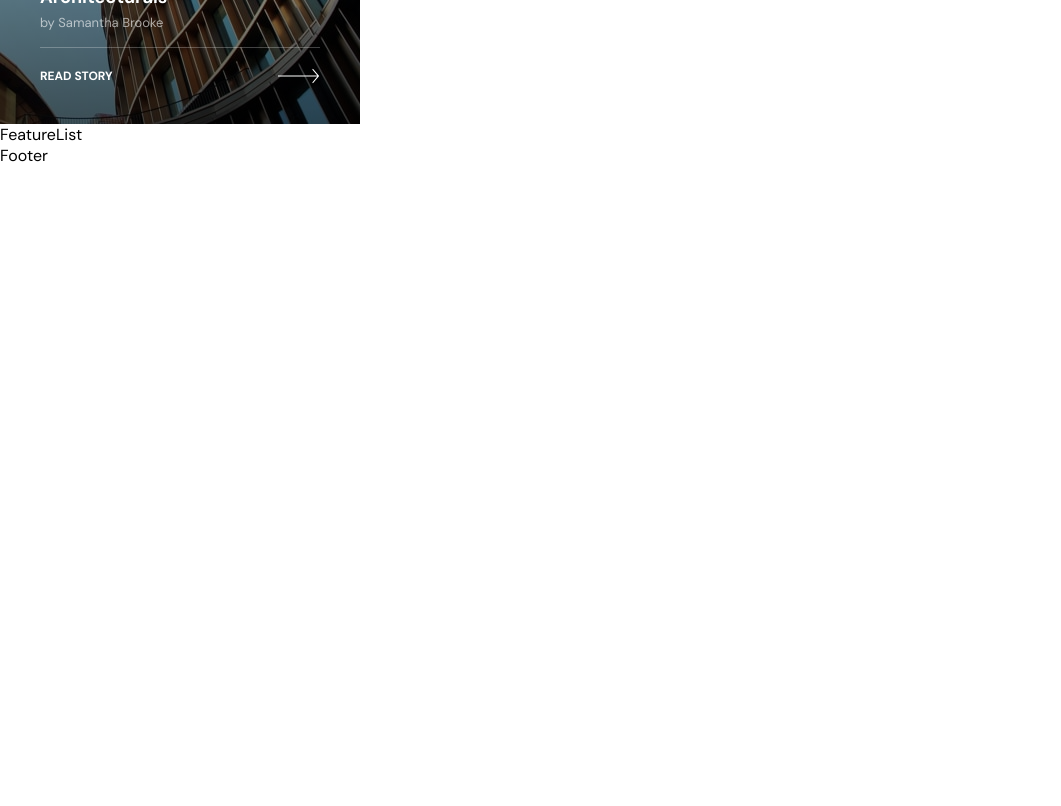
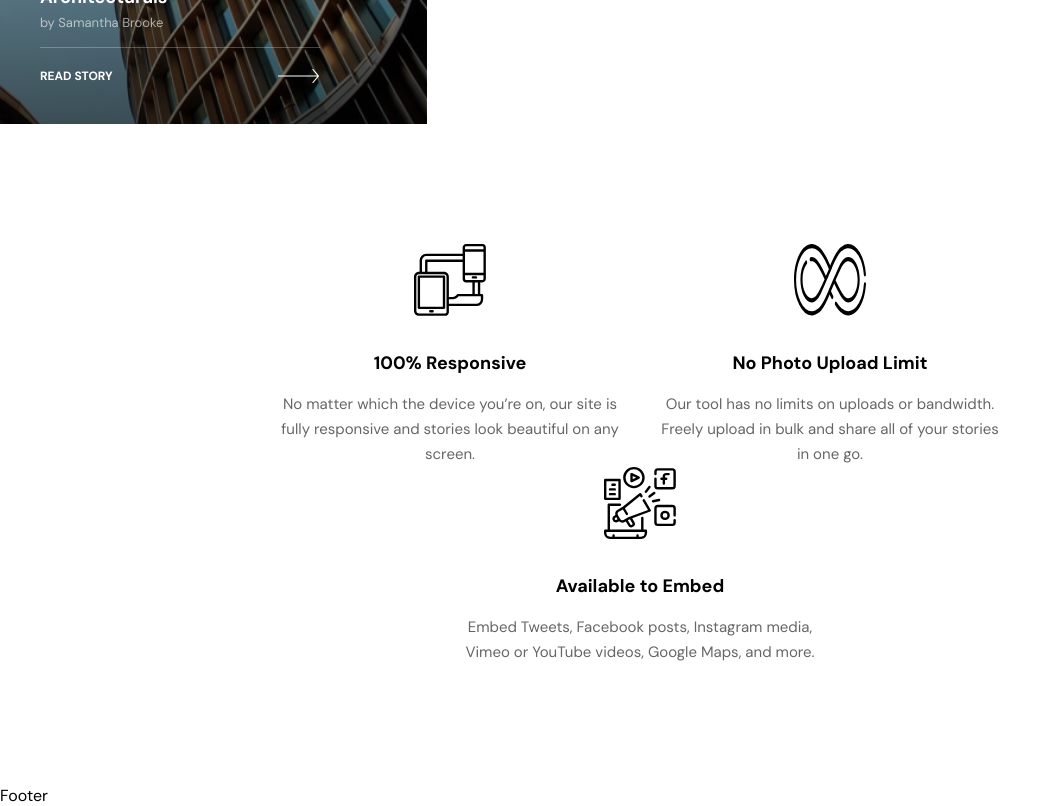
Before and after one commit to MrBeamer/photosnap, a React (Create React App) app: page / in a window 1280 px wide. Shown: the part 2900-3706 px from the top of the page, without its empty margins (0-1061 px from the left). Before the commit the page ends 3066 px from the top, so only its background shows below. Built offline with nearby package versions, Linux system fonts and the light colour scheme.

Commit message:
added featurelist

```diff
--- a/src/Pages/home/Home.jsx
+++ b/src/Pages/home/Home.jsx
@@ -7,7 +7,7 @@ export default function Home() {
     <main>
       <InfoCard />
       <Gallery />
-      <FeatureList />
+      <FeatureList style={{ margin: "120px 165px" }} />
     </main>
   );
 }
--- /dev/null
+++ b/src/components/feature/Feature.jsx
@@ -0,0 +1,13 @@
+import styles from "./feature.module.css";
+
+export default function Feature({ features }) {
+  return features.map((item, index) => {
+    return (
+      <div key={index} className={styles.container}>
+        <img className={styles.icon} src={item.icon} alt="icon" />
+        <h2 className={styles.title}>{item.title}</h2>
+        <p className={styles.description}>{item.desc}</p>
+      </div>
+    );
+  });
+}
--- /dev/null
+++ b/src/components/feature/feature.module.css
@@ -0,0 +1,25 @@
+.container {
+  text-align: center;
+  max-width: 350px;
+}
+
+.icon {
+  width: 72px;
+  height: 72px;
+}
+
+.title {
+  font-weight: 700;
+  font-size: 18px;
+  line-height: 25px;
+  color: var(--color-alpha);
+  margin: 30px 0 16px 0;
+}
+
+.description {
+  font-weight: 400;
+  font-size: 15px;
+  line-height: 25px;
+  color: var(--color-alpha);
+  opacity: 0.6;
+}
--- a/src/components/featureList/FeatureList.jsx
+++ b/src/components/featureList/FeatureList.jsx
@@ -1,5 +1,11 @@
 import styles from "./featureList.module.css";
+import Feature from "../feature/Feature";
+import { features } from "../../data.js";
 
-export default function FeatureList() {
-  return <div className={styles.container}>FeatureList</div>;
+export default function FeatureList({ ...rest }) {
+  return (
+    <div className={styles.container} {...rest}>
+      <Feature features={features.slice(0, 3)} />
+    </div>
+  );
 }
--- a/src/components/featureList/featureList.module.css
+++ b/src/components/featureList/featureList.module.css
@@ -0,0 +1,21 @@
+.container {
+  display: flex;
+  justify-content: center;
+  column-gap: 30px;
+  flex-wrap: wrap;
+}
+
+/* @media only screen and (max-width: 1020px) {
+} */
+
+@media only screen and (max-width: 768px) {
+  .container {
+    row-gap: 80px;
+  }
+}
+
+@media only screen and (max-width: 480px) {
+  .container {
+    row-gap: 56px;
+  }
+}
--- a/src/components/gallery/gallery.module.css
+++ b/src/components/gallery/gallery.module.css
@@ -1,8 +1,6 @@
 .grid {
   display: grid;
-  /* grid-template-columns: 1fr 1fr 1fr 1fr; */
-  grid-template-columns: repeat(auto-fit, 360px);
-  /* grid-template-rows: repeat(auto-fit, 500px); */
+  grid-template-columns: repeat(auto-fit, minmax(360px, 1fr));
 }
 
 .background {
@@ -51,17 +49,3 @@
   opacity: 0.25;
   margin: 16px 0 20px 0;
 }
-
-/* @media only screen and (max-width: 1020px) {
-  .grid {
-    grid-template-columns: 1fr 1fr;
-    grid-template-rows: 500px 500px;
-  }
-}
-
-@media only screen and (max-width: 480px) {
-  .grid {
-    grid-template-columns: 1fr;
-    grid-template-rows: 375px 375px 375px 375px;
-  }
-} */
--- a/src/data.js
+++ b/src/data.js
@@ -44,6 +44,46 @@ import worldD from "../src/assets/stories/desktop/world-tour.jpg";
 import worldM from "../src/assets/stories/mobile/world-tour.jpg";
 import cornerD from "../src/assets/stories/desktop/unforeseen-corners.jpg";
 import cornerM from "../src/assets/stories/mobile/unforeseen-corners.jpg";
+
+import boost from "../src/assets/features/desktop/boost-exposure.svg";
+import custom from "../src/assets/features/desktop/custom-domain.svg";
+import drag from "../src/assets/features/desktop/drag-drop.svg";
+import embed from "../src/assets/features/desktop/embed.svg";
+import limit from "../src/assets/features/desktop/no-limit.svg";
+import reso from "../src/assets/features/desktop/responsive.svg";
+
+export const features = [
+  {
+    icon: reso,
+    title: "100% Responsive",
+    desc: "No matter which the device you’re on, our site is fully responsive and stories look beautiful on any screen.",
+  },
+  {
+    icon: limit,
+    title: "No Photo Upload Limit",
+    desc: "Our tool has no limits on uploads or bandwidth. Freely upload in bulk and share all of your stories in one go.",
+  },
+  {
+    icon: embed,
+    title: "Available to Embed",
+    desc: "Embed Tweets, Facebook posts, Instagram media, Vimeo or YouTube videos, Google Maps, and more.",
+  },
+  {
+    icon: custom,
+    title: "Custom Domain",
+    desc: "With Photosnap subscriptions you can host your stories on your own domain. You can also remove our branding!",
+  },
+  {
+    icon: boost,
+    title: "Boost Your Exposure",
+    desc: "Users that viewed your story or gallery can easily get notifed of new and featured stories with our built in mailing list.",
+  },
+  {
+    icon: drag,
+    title: "Drag & Drop Image",
+    desc: "Easily drag and drop your image and get beautiful shots everytime. No over the top tooling to add friction to creating stories.",
+  },
+];
 
 export const gallery = [
   {
```
